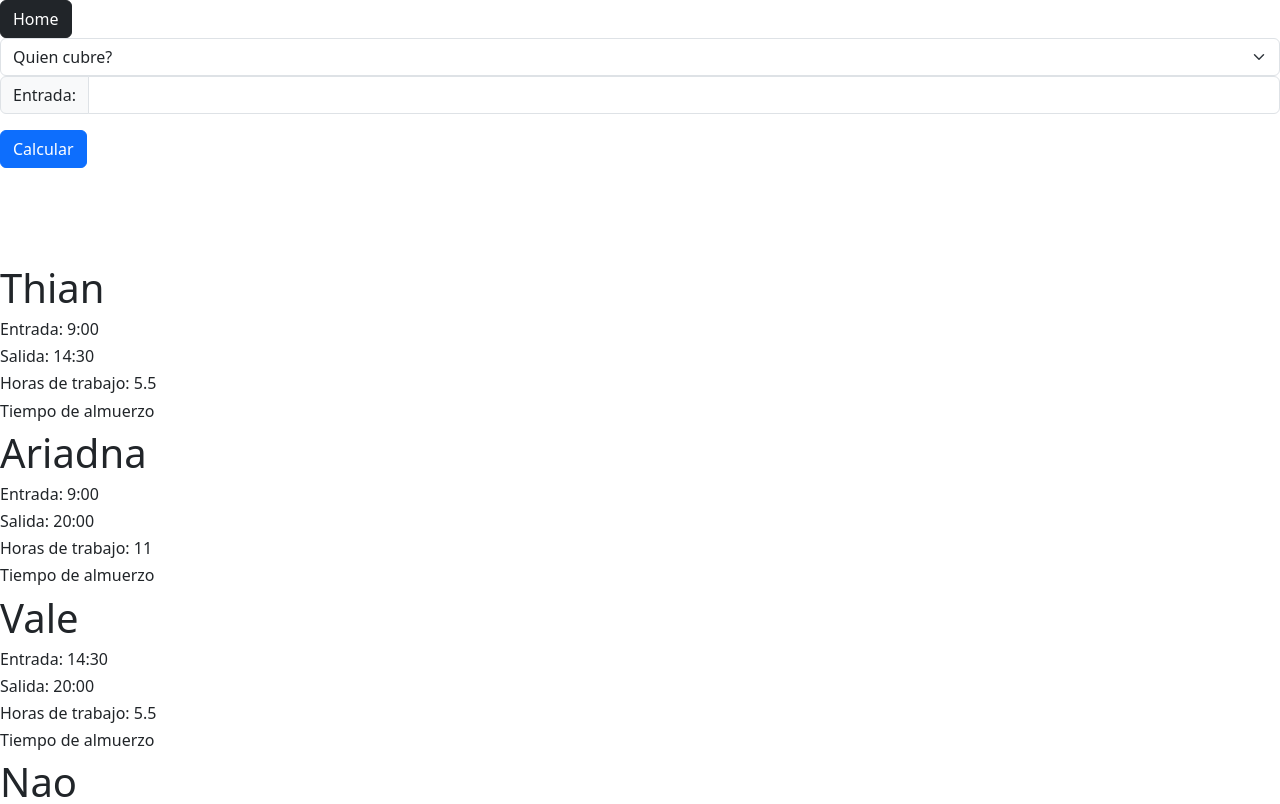
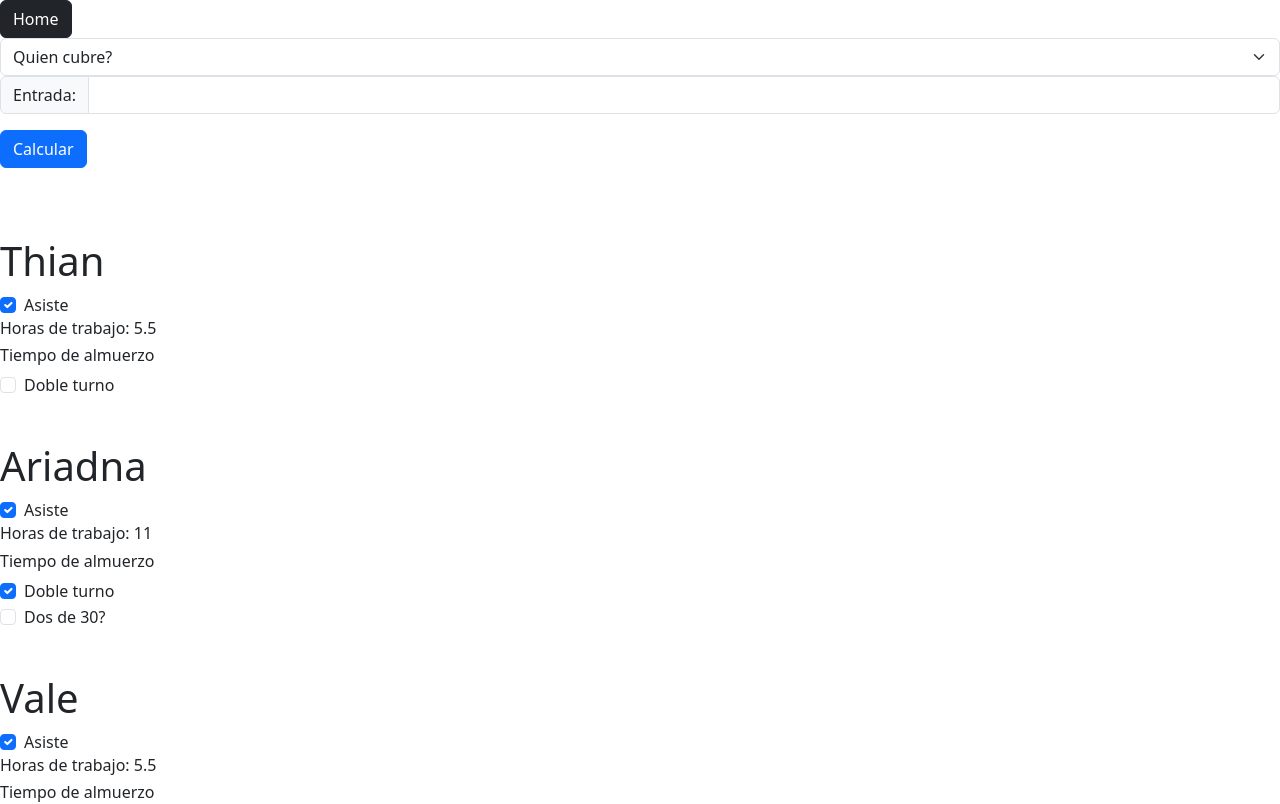
Before and after one commit to GastonYasuda/bazar-break-time, a React (Create React App) app: page /ciudad in a window 1280 px wide. Shown: the top 804 px of the page. Built offline with nearby package versions, Linux system fonts and the light colour scheme.

Commit message:
doble turno, asiste y dos de 30 check box

```diff
--- /dev/null
+++ b/src/Components/CheckBoxComponent/CheckBoxComponent.jsx
@@ -0,0 +1,36 @@
+import React, { useContext } from 'react'
+import { ApiPlayer } from '../../Context/ApiContext'
+import { Form } from 'react-bootstrap'
+
+const CheckBoxComponent = ({ empleado, campo, label }) => {
+
+    const { actualizarPersona } = useContext(ApiPlayer)
+
+    const handleChange = (checked) => {
+        let cambios = { [campo]: checked };
+
+        if (campo === 'dobleTurno') {
+            cambios = {
+                ...cambios,
+                entradaLaboral: checked ? "9:00" : "10:00",
+                salidaLaboral: checked ? "20:00" : "18:00"
+            };
+        }
+
+        actualizarPersona(empleado.id, cambios);
+
+
+    };
+
+
+    return (
+        <Form.Check
+            type="checkbox"
+            label={label}
+            checked={empleado[campo] || false}
+            onChange={(e) => handleChange(e.target.checked)}
+        />
+    )
+}
+
+export default CheckBoxComponent
--- a/src/Components/ComponentTest.jsx
+++ b/src/Components/ComponentTest.jsx
@@ -1,30 +1,43 @@
-import React, { useContext, useEffect, useState } from 'react'
+import React, { useContext, useEffect } from 'react'
 import { Link, useParams } from 'react-router-dom'
 import { Button } from 'react-bootstrap'
-import CutComponent from './CutComponent/CutComponent'
 import { ApiPlayer } from '../Context/ApiContext'
 import CoverLunch from './CoverLunch/CoverLunch'
+import CheckBoxComponent from './CheckBoxComponent/CheckBoxComponent'
 
 
 
 const ComponentTest = () => {
 
-    const { duracionTrabajo, empleadosPorLocal } = useContext(ApiPlayer)
+    const { duracionTrabajo, empleadosPorLocal, actualizarPersona } = useContext(ApiPlayer)
 
     const { storeId } = useParams()
-    const [empleadoDelStore, setEmpleadoDelStore] = useState()
+    const empleadoDelStore = empleadosPorLocal(storeId);
 
 
 
 
     useEffect(() => {
+        console.log(empleadoDelStore);
 
-        setEmpleadoDelStore(empleadosPorLocal(storeId))
-
-
+        haceDoble()
 
         // eslint-disable-next-line react-hooks/exhaustive-deps
-    }, [storeId])
+    }, [])
+
+    const haceDoble = () => {
+        const empleado = empleadoDelStore.find(emp =>
+            emp.entradaLaboral === "9:00" &&
+            emp.salidaLaboral === "20:00"
+        );
+
+        if (empleado) {
+            actualizarPersona(empleado.id, {
+                dobleTurno: true
+            });
+        }
+    };
+
 
     return (
         <>
@@ -38,30 +51,44 @@ const ComponentTest = () => {
                 <CoverLunch empleadoDelStore={empleadoDelStore} />
             </div>
             <br />
-            <br />
-            <br />
-            <br />
-            <div>
+            <div >
                 {empleadoDelStore && empleadoDelStore.map((byStorePlayer, index) => (
-                    <div key={index}>
+
+                    <div key={index} style={{ marginTop: "45px" }}>
                         <h1>{byStorePlayer.nombre}</h1>
-                        <h6>Entrada: {byStorePlayer.entradaLaboral}</h6>
-                        <h6>Salida: {byStorePlayer.salidaLaboral}</h6>
+
+                        <CheckBoxComponent
+                            empleado={byStorePlayer}
+                            campo="asiste"
+                            label="Asiste"
+                        />
+
                         <h6>Horas de trabajo: {duracionTrabajo(byStorePlayer)}</h6>
 
-                        <CutComponent tiempoAlmuerzo={byStorePlayer.tiempoAlmuerzo} />
+                        <h6>Tiempo de almuerzo {byStorePlayer.tiempoAlmuerzo}</h6>
 
 
+                        <CheckBoxComponent
+                            empleado={byStorePlayer}
+                            campo="dobleTurno"
+                            label="Doble turno"
+                        />
+
+
+                        {byStorePlayer.dobleTurno &&
+
+                            <CheckBoxComponent
+                                empleado={byStorePlayer}
+                                campo="cortaEnDos"
+                                label="Dos de 30?"
+                            />
+
+
+                        }
                     </div>
                 ))}
             </div>
-            <br />
-
-
-
-
         </>
-
     )
 }
 
--- a/src/Components/CoverLunchDetail/CoverLunchDetail.jsx
+++ b/src/Components/CoverLunchDetail/CoverLunchDetail.jsx
@@ -13,7 +13,7 @@ const CoverLunchDetail = ({ empleadoDelStore, turnoManana, personaQueCubre, entr
 
     useEffect(() => {
         if (personaQueCubre && entradaPersonaQueCubre && empleadoDelStore) {
-            console.log('empleadoDelStore', empleadoDelStore);
+            // console.log('empleadoDelStore', empleadoDelStore);
 
             //  console.log('turnoManana', turnoManana);
 
@@ -26,26 +26,15 @@ const CoverLunchDetail = ({ empleadoDelStore, turnoManana, personaQueCubre, entr
 
         if (ordenAlmuerzoArray.length !== 0) {
 
-            //   console.log('ordenAlmuerzoArray', ordenAlmuerzoArray);
+            console.log('ordenAlmuerzoArray', ordenAlmuerzoArray);
         }
 
 
     }, [personaQueCubre, entradaPersonaQueCubre, empleadoDelStore, turnoManana, ordenAlmuerzoArray])
 
 
-    //funcion para que guarde en un array
-
-    // eslint-disable-next-line no-unused-vars
-    const asignarOrdenAlmuerzo = () => {
-
-        //quien tiene 60 min de almuerzo?
-        //  const primero = turnoManana.filter(persona => persona.tiempoAlmuerzo === 60)
-
-        // console.log('primero', primero);
 
 
-
-    }
 
 
     const botonResultado = () => {
--- a/src/Components/CutComponent/CutComponent.jsx
+++ /dev/null
@@ -1,31 +0,0 @@
-import { useState } from 'react';
-import Form from 'react-bootstrap/Form';
-
-const CutComponent = ({ tiempoAlmuerzo }) => {
-    const [dividido, setDividido] = useState(false);
-
-
-
-    return (
-        <>
-            <div>
-                <h6>Tiempo de almuerzo {tiempoAlmuerzo}</h6>
-            </div>
-            {tiempoAlmuerzo === 60 &&
-                <Form>
-                    <div key={`default-checkbox`} className="mb-3">
-                        <Form.Check // prettier-ignore
-                            type={'checkbox'}
-                            id={`dividido-checkbox`}
-                            label={`Dos de 30?`}
-                            checked={dividido}
-                            onChange={(e) => setDividido(e.target.checked)}
-                        />
-                    </div>
-                </Form>
-            }
-        </>
-    )
-}
-
-export default CutComponent
--- a/src/Context/ApiContext.jsx
+++ b/src/Context/ApiContext.jsx
@@ -23,9 +23,6 @@ const ApiContext = ({ children }) => {
     const agregarTiempoAlmuerzo = () => {
         const data = JSON.parse(localStorage.getItem("playersData")) || [];
 
-
-
-
         const nuevoArray = data.map(persona => ({
             ...persona,
             tiempoAlmuerzo: duracionAlmuerzo(duracionTrabajo(persona))
@@ -39,6 +36,8 @@ const ApiContext = ({ children }) => {
     useEffect(() => {
         localStorage.setItem("playersData", JSON.stringify(empleados))
         agregarTiempoAlmuerzo()
+
+
     }, [empleados])
 
 
@@ -93,8 +92,25 @@ const ApiContext = ({ children }) => {
 
     }
 
+
+    const actualizarPersona = (id, nuevosDatos) => {
+        setEmpleados((prev) => {
+            const actualizado = prev.map((emp) =>
+                emp.id === id
+                    ? { ...emp, ...nuevosDatos }
+                    : emp
+            );
+
+            localStorage.setItem("playersData", JSON.stringify(actualizado));
+
+            return actualizado;
+        });
+    };
+
+
+
     return (
-        <ApiPlayer.Provider value={{ test, horaAMinutos, horaPuntoAMinutos, duracionTrabajo, empleadosPorLocal, sumarMinutos }}>
+        <ApiPlayer.Provider value={{ test, horaAMinutos, horaPuntoAMinutos, duracionTrabajo, empleadosPorLocal, sumarMinutos, actualizarPersona }}>
             {children}
         </ApiPlayer.Provider>
     )
--- a/src/Data/playersData.json
+++ b/src/Data/playersData.json
@@ -4,104 +4,111 @@
         "nombre": "Ornella",
         "local": "punto",
         "entradaLaboral": "9:00",
-        "salidaLaboral": "14:30"
+        "salidaLaboral": "14:30",
+        "asiste": true
     },
     {
         "id": 2,
         "nombre": "Belen",
         "local": "punto",
         "entradaLaboral": "9:00",
-        "salidaLaboral": "14:30"
+        "salidaLaboral": "14:30",
+        "asiste": true
     },
     {
         "id": 3,
         "nombre": "Jen",
         "local": "punto",
         "entradaLaboral": "13:00",
-        "salidaLaboral": "20:00"
+        "salidaLaboral": "20:00",
+        "asiste": true
     },
     {
         "id": 4,
         "nombre": "Anto2",
         "local": "punto",
         "entradaLaboral": "14:30",
-        "salidaLaboral": "20:00"
+        "salidaLaboral": "20:00",
+        "asiste": true
     },
     {
         "id": 5,
         "nombre": "Thian",
         "local": "ciudad",
         "entradaLaboral": "9:00",
-        "salidaLaboral": "14:30"
+        "salidaLaboral": "14:30",
+        "asiste": true
     },
     {
         "id": 6,
         "nombre": "Ariadna",
         "local": "ciudad",
         "entradaLaboral": "9:00",
-        "salidaLaboral": "20:00"
+        "salidaLaboral": "20:00",
+        "asiste": true
     },
     {
         "id": 7,
         "nombre": "Vale",
         "local": "ciudad",
         "entradaLaboral": "14:30",
-        "salidaLaboral": "20:00"
+        "salidaLaboral": "20:00",
+        "asiste": true
     },
     {
         "id": 8,
         "nombre": "Nao",
         "local": "ciudad",
         "entradaLaboral": "14:30",
-        "salidaLaboral": "20:00"
-    },
-    {
-        "id": 9,
-        "nombre": "Ryo",
-        "local": "espacio",
-        "entradaLaboral": "9:00",
-        "salidaLaboral": "17:00"
+        "salidaLaboral": "20:00",
+        "asiste": true
     },
     {
         "id": 10,
         "nombre": "Mely",
         "local": "espacio",
         "entradaLaboral": "9:00",
-        "salidaLaboral": "20:00"
+        "salidaLaboral": "20:00",
+        "asiste": true
     },
     {
         "id": 11,
         "nombre": "Luca",
         "local": "espacio",
         "entradaLaboral": "9:00",
-        "salidaLaboral": "20:00"
+        "salidaLaboral": "20:00",
+        "asiste": true
     },
     {
         "id": 12,
         "nombre": "Oriana",
         "local": "espacio",
         "entradaLaboral": "9:00",
-        "salidaLaboral": "14:30"
+        "salidaLaboral": "14:30",
+        "asiste": true
     },
     {
         "id": 13,
         "nombre": "Anto",
         "local": "espacio",
-        "entradaLaboral": "14:30",
-        "salidaLaboral": "20:00"
+        "entradaLaboral": "13:00",
+        "salidaLaboral": "20:00",
+        "asiste": true
     },
     {
         "id": 14,
         "nombre": "Darien",
         "local": "espacio",
         "entradaLaboral": "14:30",
-        "salidaLaboral": "20:00"
+        "salidaLaboral": "20:00",
+        "asiste": true
     },
     {
         "id": 15,
         "nombre": "Jorge",
         "local": "espacio",
         "entradaLaboral": "16:00",
-        "salidaLaboral": "20:00"
+        "salidaLaboral": "20:00",
+        "asiste": true
     }
 ]
```
